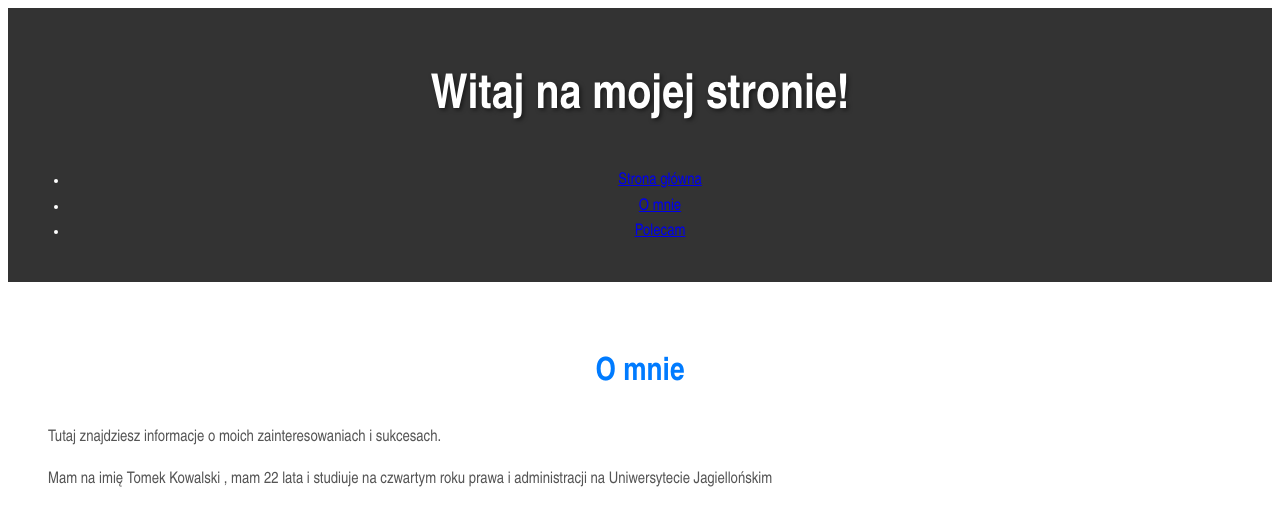
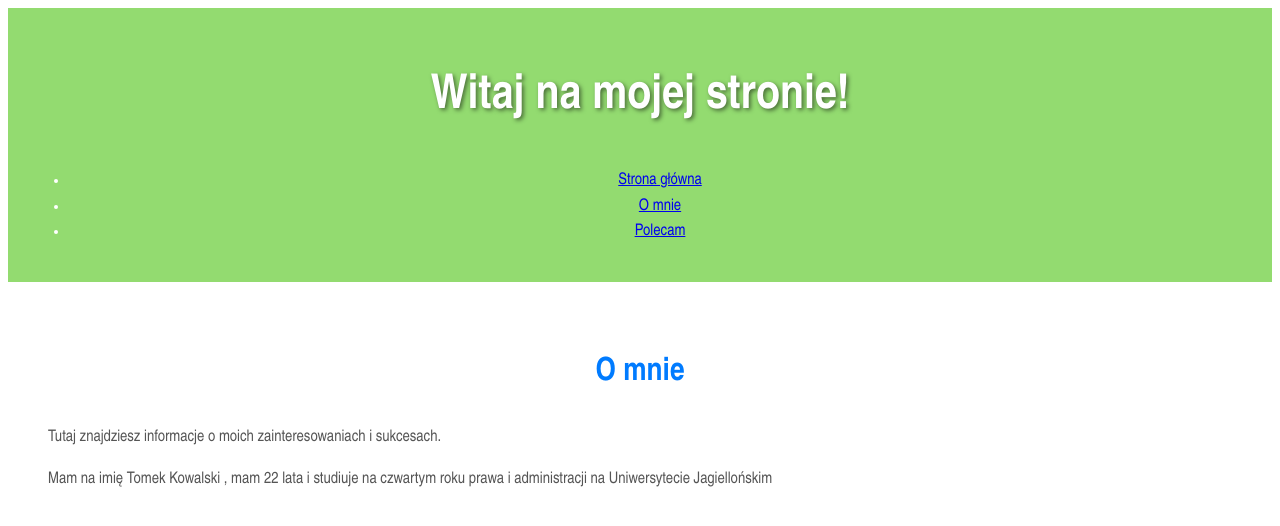
Before and after one commit to Mateusz1f/Projekt_szko-a, a plain HTML site: page index.html in a window 1280 px wide. Drawn offline with Linux system fonts and the light colour scheme.

Commit message:
Update style3.css

```diff
--- a/style3.css
+++ b/style3.css
@@ -19,7 +19,7 @@ body {
 /* Nagłówek */
 
 header {
-  background-color: #333333;
+  background-color: #93DB70;
   color: #ffffff;
   padding: 20px;
   text-align: center;
```
